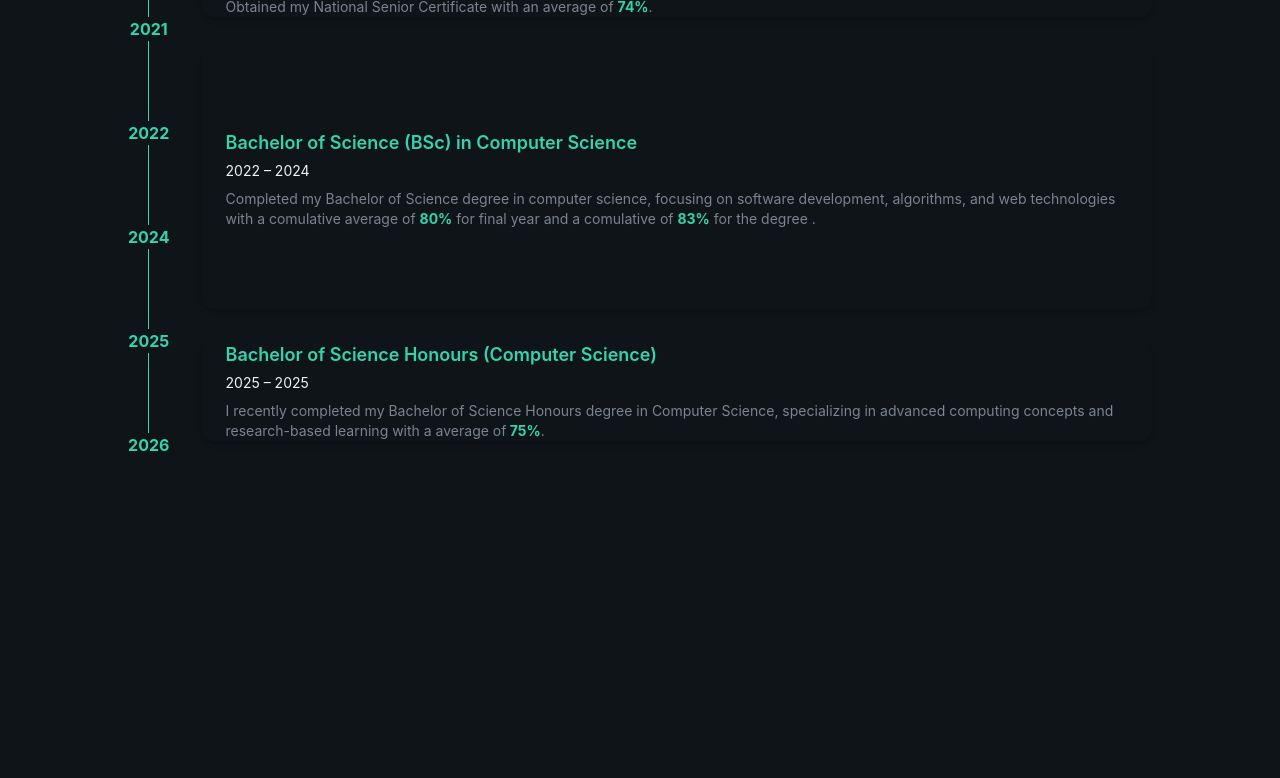
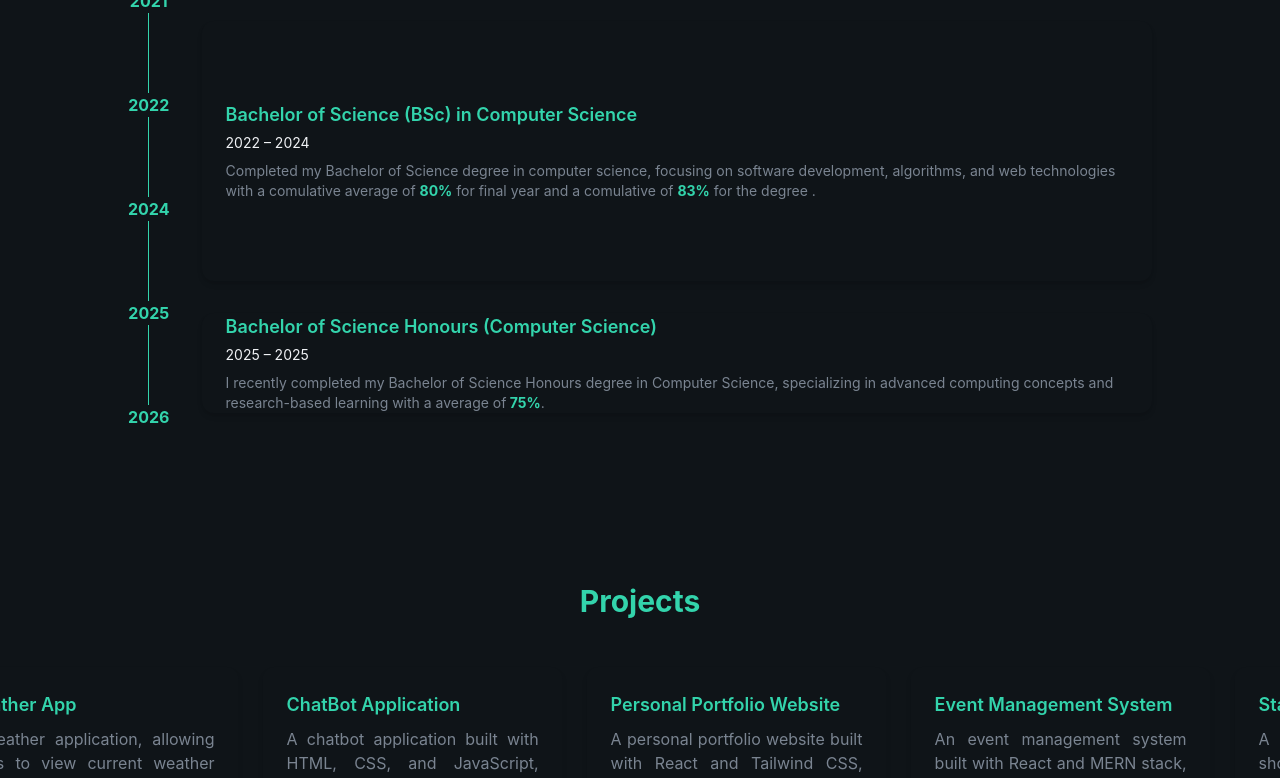
Before and after one commit to Kamozozozo/portfolio, a React (Vite) app: page / in a window 1280 px wide. Shown: the part 2000-2778 px from the top of the page. Before the commit the page ends 2547 px from the top, so only its background shows below. Built offline with nearby package versions, Linux system fonts and the light colour scheme.

Commit message:
projects finished pictures to be added

```diff
--- a/src/sections/Projects.jsx
+++ b/src/sections/Projects.jsx
@@ -1,11 +1,95 @@
-import React from 'react'
+import React from "react";
+
+const projects = [
+  {
+    title: "Crop Production Analyzer",
+    description:
+      "A data analysis tool that explores and interprets crop production data, offering insights and analytical results based on the code available in the repository.",
+    tech: "Python, data analysis",
+    github: "https://github.com/Kamozozozo/Crop-Production-Analyzer"
+  },
+  {
+    title: "Todo List Application",
+    description:
+      "A todo list application built with React, allowing users to manage tasks efficiently with features like adding, editing, and deleting tasks.",
+    tech: "React + Vite + CSS",
+    github: "https://github.com/Kamozozozo/Todo-demo"
+  },
+  {
+    title: "Weather App",
+    description:
+      "A weather application, allowing users to view current weather conditions and forecasts for various locations.",
+    tech: "HTML + JavaScript + CSS",
+    github: "https://github.com/Kamozozozo/WeatherApp"
+  },
+  {
+    title: "ChatBot Application",
+    description:
+      "A chatbot application built with HTML, CSS, and JavaScript, allowing users to interact with a basic conversational interface mainly for first time entering students.",
+    tech: "HTML + JavaScript + CSS",
+    github: "https://github.com/Kamozozozo/basic-chatbot"
+  },
+  {
+    title: "Personal Portfolio Website",
+    description:
+      "A personal portfolio website built with React and Tailwind CSS, showcasing projects, skills, and experience in a visually appealing and responsive design.",
+    tech: "React + Tailwind CSS",
+    github: "https://github.com/Kamozozozo/portfolio"
+  },
+  {
+    title: "Event Management System",
+    description:
+      "An event management system built with React and MERN stack, allowing users to create, manage, and register for events, aiming to digitalize distribution of paper flyers.",
+    tech: "MERN Stack",
+    github: "https://github.com/Kamozozozo/EventManagement-main"
+  },
+  {
+    title: "StartupHub Website",
+    description:
+      "A website for StartupHub, showcasing various startups and their details.",
+    tech: "Spring Boot + React + Tailwind CSS + MySQL",
+    github: "https://github.com/Kamozozozo/SmartLearn"
+  }
+];
 
 const Projects = () => {
   return (
-   <section id="projects" className=''>
+    <section id="projects" className="py-16 px-6">
+      <h2 className="text-3xl font-bold text-primary text-center mb-12">
+        Projects
+      </h2>
 
-   </section>
-  )
-}
+      <div className="flex  gap-6 justify-center animate-marquee">
+        {projects.map((project, index) => (
+          <div
+            key={index}
+            className="flex-1 min-w-[300px] max-w-[350px] bg-background shadow-md rounded-xl p-6 hover:scale-105 transition flex flex-col"
+          >
+            <h3 className="text-lg font-semibold text-primary">
+              {project.title}
+            </h3>
 
-export default Projects
+            <p className="text-muted-foreground mt-2 text-justify flex-1">
+              {project.description}
+            </p>
+
+            <p className="text-sm mt-3 text-primary">
+              Tech Stack: {project.tech}
+            </p>
+
+            <a
+              href={project.github}
+              target="_blank"
+              rel="noopener noreferrer"
+              className="inline-block mt-4 underline text-sm"
+            >
+              View Source Code →
+            </a>
+          </div>
+        ))}
+      </div>
+    </section>
+  );
+};
+
+export default Projects;
```
